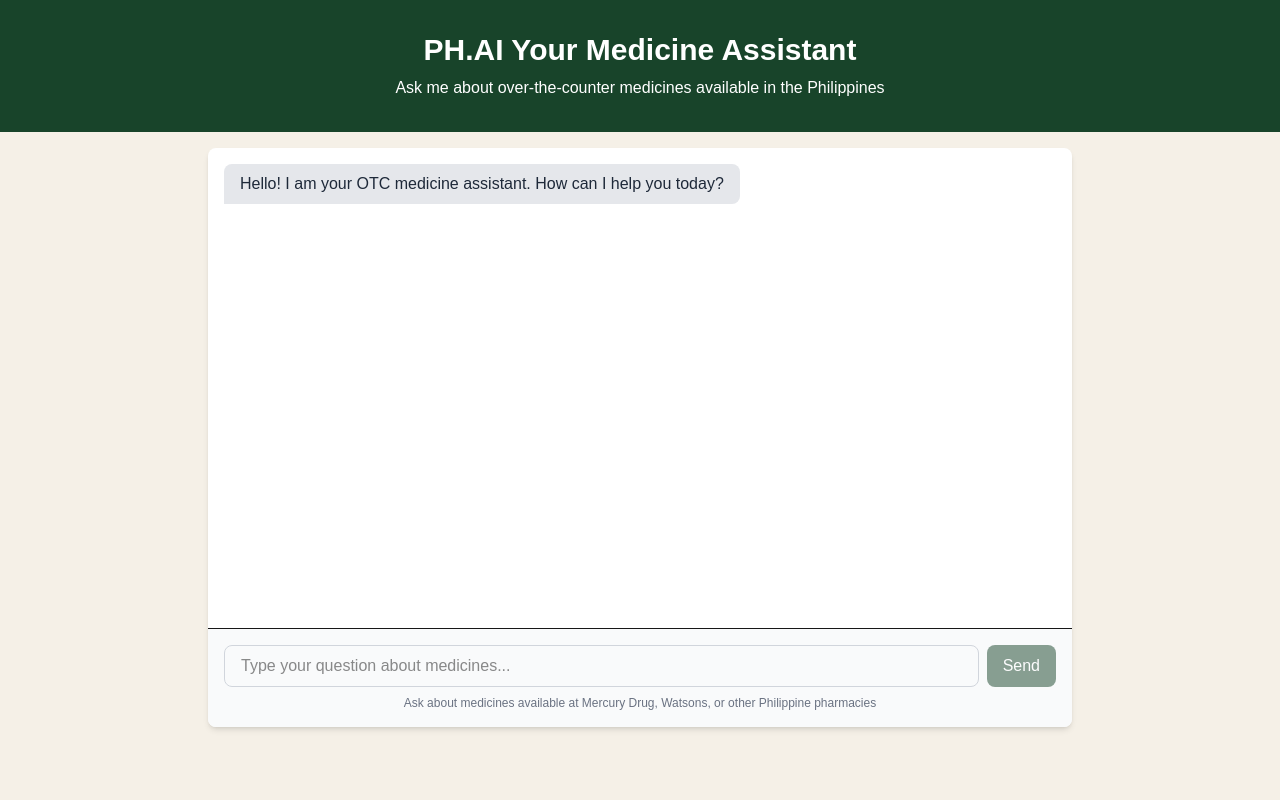
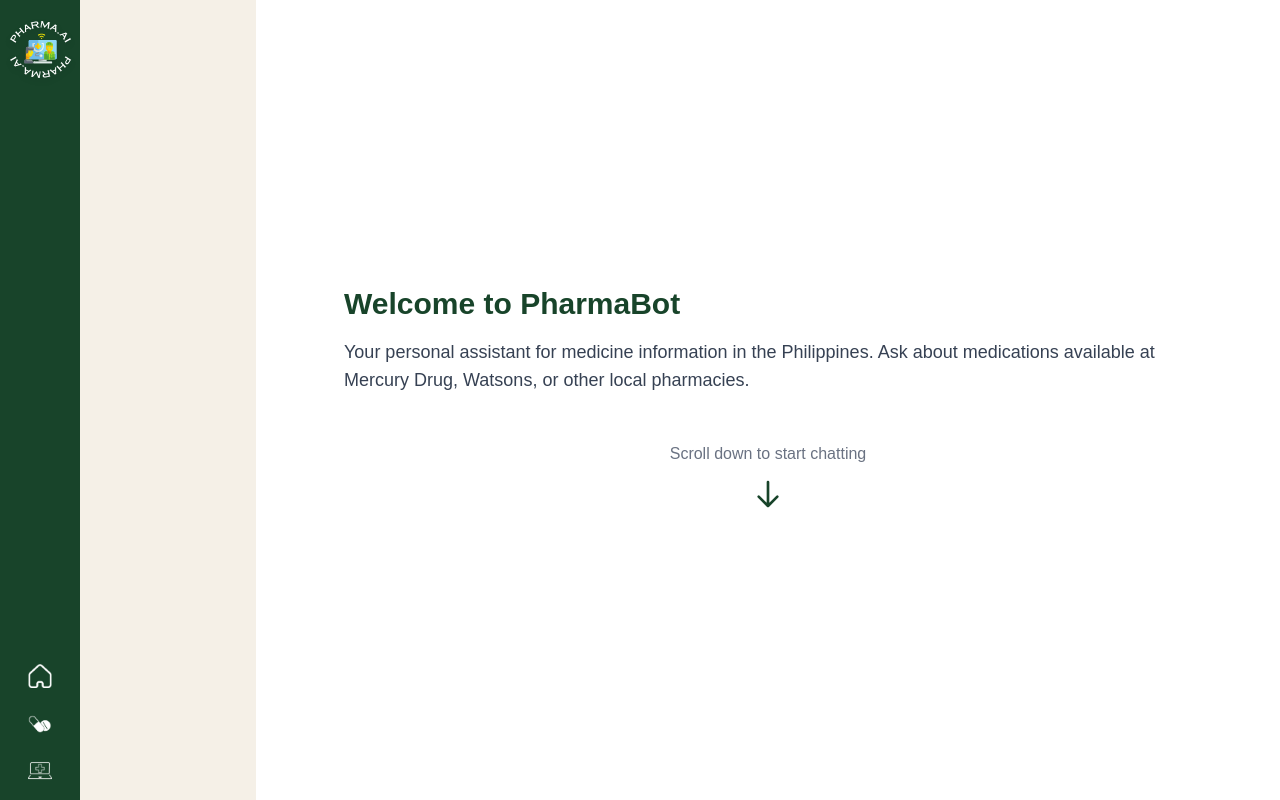
Before and after one commit to EntomaBlazcko/pharma-ai, a Next.js app: page /chatbot in a window 1280 px wide. Shown: the top 800 px of the page. Built offline with nearby package versions, Linux system fonts and the light colour scheme.

Commit message:
fixing route and page for the chat bot

```diff
--- a/app/api/medicine/route.js
+++ b/app/api/medicine/route.js
@@ -54,7 +54,7 @@
 
   ];
 
-  // Simulate network delay
+ // Simulate network delay
   await new Promise(resolve => setTimeout(resolve, 500));
 
   return NextResponse.json(mockData);
--- a/app/chatbot/page.js
+++ b/app/chatbot/page.js
@@ -1,12 +1,16 @@
 'use client';
 import { useState, useRef, useEffect } from 'react';
+import Image from 'next/image';
+import Link from 'next/link';
+import { usePathname } from 'next/navigation';
+import React from 'react';
+import Sidebar from '../../public/components/Sidebar.js';
 
 export default function ChatbotPage() {
   const [message, setMessage] = useState('');
   const [chatHistory, setChatHistory] = useState([]);
   const [isLoading, setIsLoading] = useState(false);
   const messagesEndRef = useRef(null);
-
 
   useEffect(() => {
     setChatHistory([{
@@ -15,7 +19,6 @@
     }]);
   }, []);
 
-
   useEffect(() => {
     messagesEndRef.current?.scrollIntoView({ behavior: 'smooth' });
   }, [chatHistory]);
@@ -23,14 +26,12 @@
   const handleSendMessage = async () => {
     if (!message.trim() || isLoading) return;
 
-    // Add user message to chat
     const userMessage = { sender: 'user', text: message };
     setChatHistory(prev => [...prev, userMessage]);
     setMessage('');
     setIsLoading(true);
 
     try {
-      // Call our API endpoint
       const response = await fetch('/api/chat', {
         method: 'POST',
         headers: {
@@ -66,25 +67,53 @@
   };
 
   return (
-    <div className="min-h-screen bg-[#f5f0e7]">
-      {/* Header */}
-      <div className="bg-[#18442A] text-white py-8 text-center">
-        <h1 className="text-3xl font-bold">PH.AI Your Medicine Assistant</h1>
-        <p className="mt-2">Ask me about over-the-counter medicines available in the Philippines</p>
+    <div className="flex min-h-screen bg-[#f5f0e7]">
+      {/* Sidebar - fixed width */}
+      <div className="w-64 shrink-0 h-screen sticky top-0">
+        <Sidebar />
       </div>
 
-      {/* Chat Container */}
-      <div className="max-w-4xl mx-auto p-4">
-        <div className="bg-white rounded-lg shadow-md overflow-hidden">
-          {/* Chat Messages */}
-          <div className="h-[60vh] overflow-y-auto p-4 space-y-4">
+      {/* Main Content Area */}
+      <div className="flex-1 flex flex-col">
+        {/* Welcome Introduction - full viewport height */}
+        <div className="h-screen flex flex-col items-center justify-center p-4 bg-white w-full">
+          <div className="w-full max-w-4xl p-6">
+            <h1 className="text-3xl font-bold text-[#18442A] mb-4">Welcome to PharmaBot</h1>
+            <p className="text-lg text-gray-700 mb-6">
+              Your personal assistant for medicine information in the Philippines.
+              Ask about medications available at Mercury Drug, Watsons, or other local pharmacies.
+            </p>
+            <div className="flex flex-col items-center mt-12">
+              <p className="text-gray-500 mb-4">Scroll down to start chatting</p>
+              <svg
+                className="animate-bounce w-8 h-8 text-[#18442A]"
+                fill="none"
+                stroke="currentColor"
+                viewBox="0 0 24 24"
+              >
+                <path
+                  strokeLinecap="round"
+                  strokeLinejoin="round"
+                  strokeWidth="2"
+                  d="M19 14l-7 7m0 0l-7-7m7 7V3"
+                />
+              </svg>
+            </div>
+          </div>
+        </div>
+
+        {/* Chat Container - appears after scrolling */}
+        <div className="w-full flex flex-col items-center p-4 bg-[#f5f0e7]">
+          <div className="w-full max-w-4xl flex flex-col">
+            {/* Chat Messages - scrollable area */}
+            <div className="flex-1 overflow-y-auto bg-white rounded-lg shadow-md p-4 space-y-4">
               {chatHistory.map((msg, index) => (
                 <div
                   key={index}
                   className={`flex ${msg.sender === 'user' ? 'justify-end' : 'justify-start'}`}
                 >
                   <div
-                  className={`max-w-3/4 rounded-lg px-4 py-2 ${
+                    className={`max-w-[75%] rounded-lg px-4 py-2 ${
                       msg.sender === 'user'
                         ? 'bg-[#18442A] text-white rounded-br-none'
                         : 'bg-gray-200 text-gray-800 rounded-bl-none'
@@ -108,8 +137,8 @@
               <div ref={messagesEndRef} />
             </div>
 
-          {/* Input Area */}
-          <div className="border-t p-4 bg-gray-50">
+            {/* Input Area - fixed at bottom */}
+            <div className="bg-white rounded-b-lg shadow-md border-t p-4 mt-4">
               <div className="flex gap-2">
                 <input
                   type="text"
@@ -123,7 +152,7 @@
                 <button
                   onClick={handleSendMessage}
                   disabled={isLoading || !message.trim()}
-                className="bg-[#18442A] text-white px-4 py-2 rounded-lg hover:bg-[#143b28] transition-colors disabled:opacity-50 disabled:cursor-not-allowed"
+                  className="bg-[#18442A] text-white px-6 py-2 rounded-lg hover:bg-[#143b28] transition-colors disabled:opacity-50 disabled:cursor-not-allowed"
                 >
                   Send
                 </button>
@@ -135,5 +164,6 @@
           </div>
         </div>
       </div>
+    </div>
   );
 }
```
Lines whose indentation alone changed are shown as unchanged.
